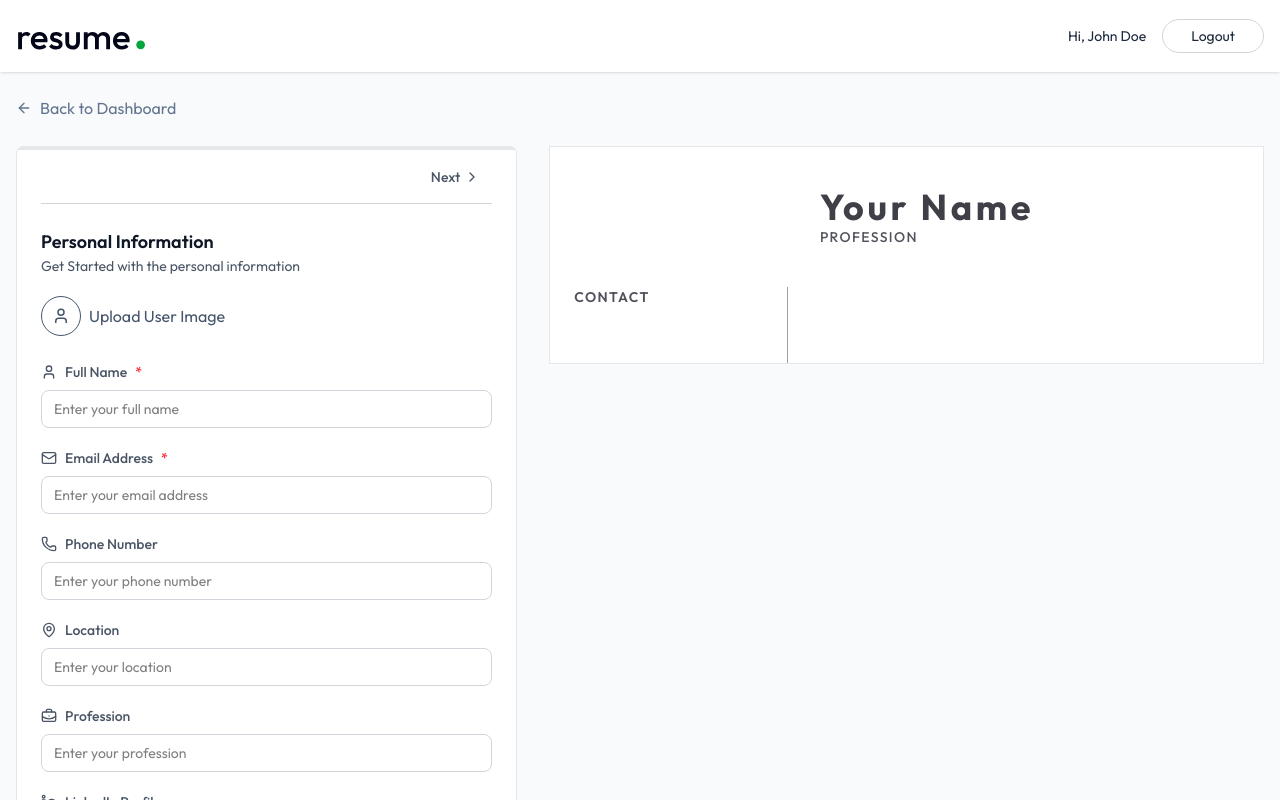
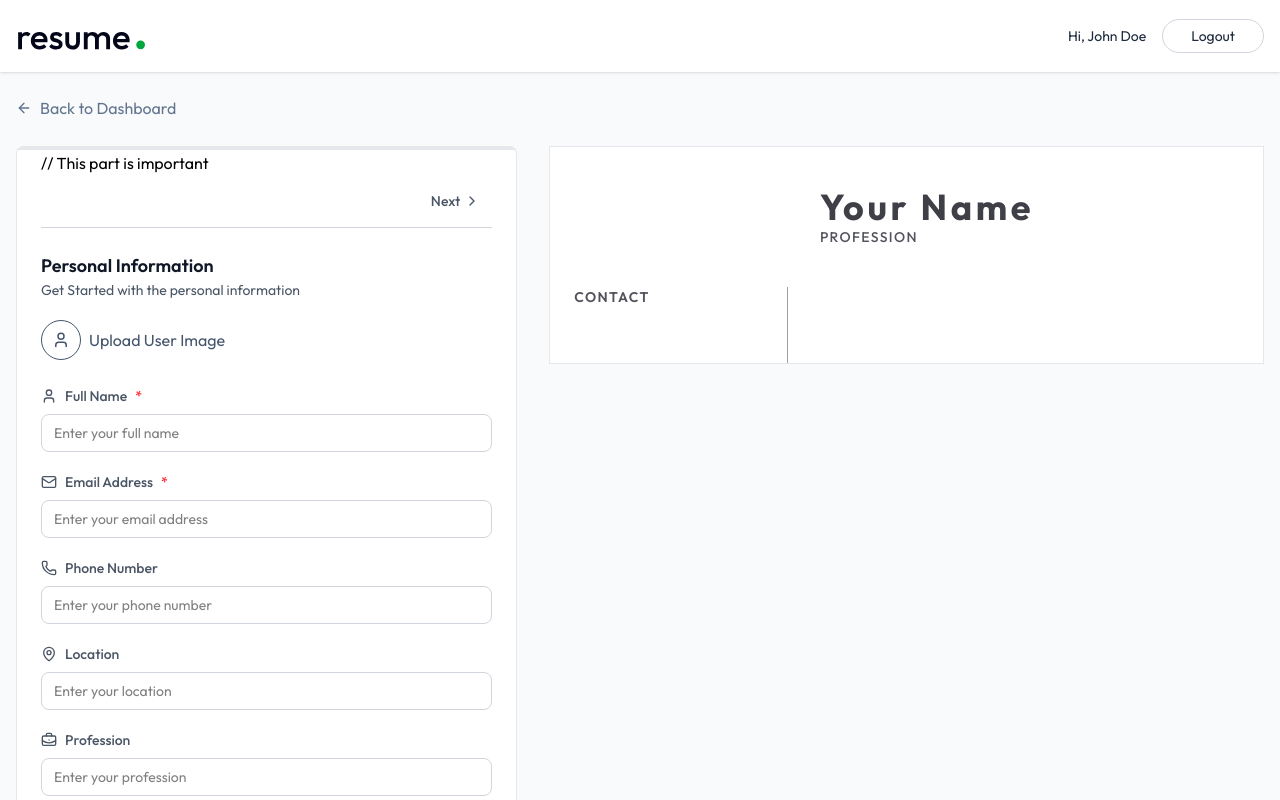
Before and after one commit to IshaanSensharma-official/resume_builder, a React (Vite) app in the folder client/: page /app/builder/1 in a window 1280 px wide. Shown: the top 800 px of the page. Built offline with nearby package versions, Linux system fonts and the light colour scheme.

Commit message:
Adding a commit to github on Resume Builder file

```diff
--- a/client/src/pages/ResumeBuilder.jsx
+++ b/client/src/pages/ResumeBuilder.jsx
@@ -70,7 +70,7 @@ const ResumeBuilder = () => {
                             from-green-500 to-green-600 border-none transition-all duration-2000"
                             style={{width: `%{activeSectionIndex * 100 / (sections.length - 1)}
                             %`}} />
-
+// This part is important
                             {/* Section Navigation */}
                             <div className="flex justify-between items-center mb-6 border-b
                             border-gray-300 py-1">
```
